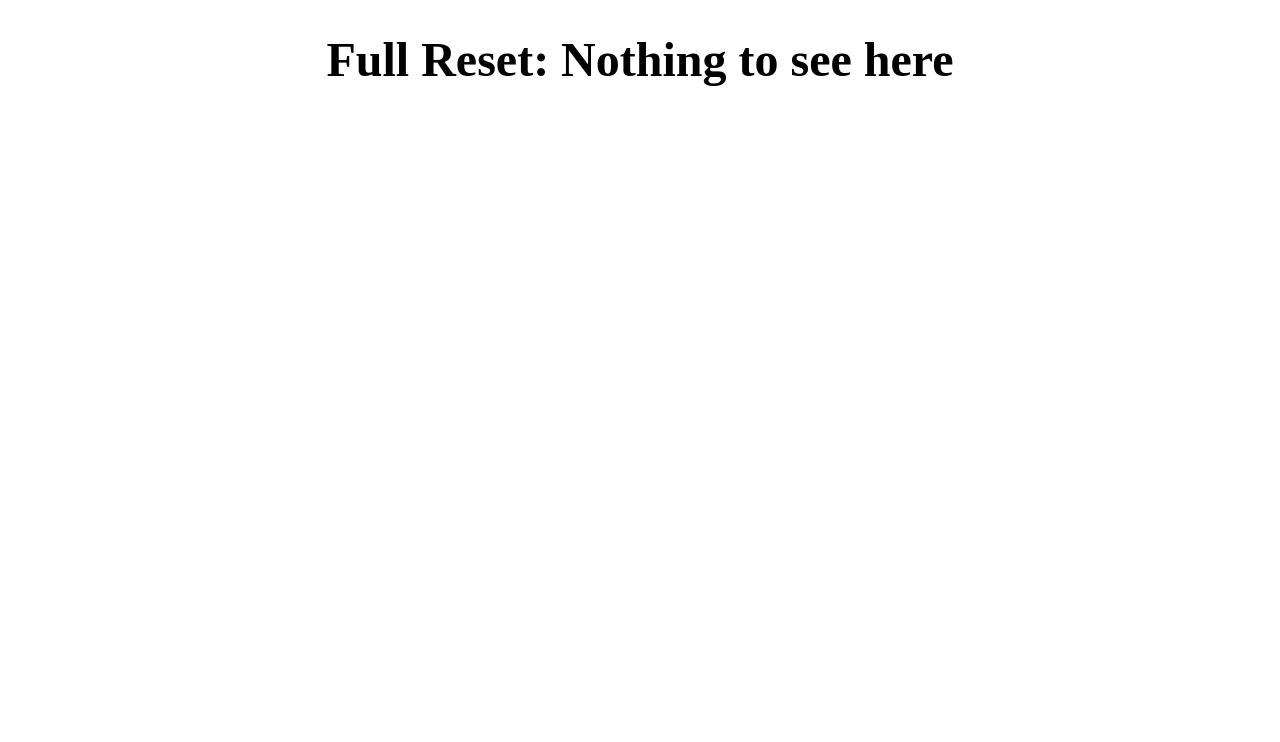
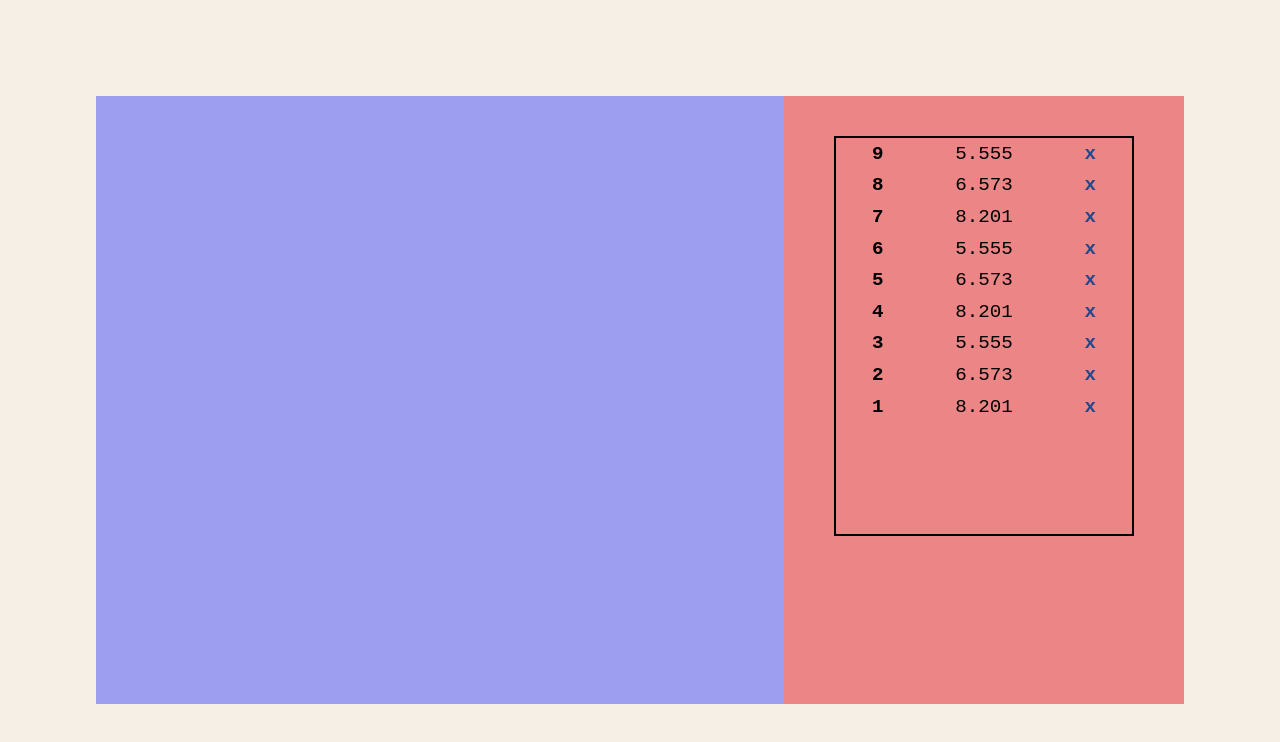
Before and after one commit to Scott-Gibson-Coding/Cubetimer, a React (Vite) app: page / in a window 1280 px wide. Shown: the top 742 px of the page. Built offline with nearby package versions, Linux system fonts and the light colour scheme.

Commit message:
Setup initial project structure and basic table styling

```diff
--- a/src/App.tsx
+++ /dev/null
@@ -1,16 +0,0 @@
-function Cubetimer() {
-  return (
-    <div
-      style={{
-        fontSize: "48px",
-        fontWeight: "bold",
-        textAlign: "center",
-        padding: "2rem",
-      }}
-    >
-      Full Reset: Nothing to see here
-    </div>
-  );
-}
-
-export default Cubetimer;
--- /dev/null
+++ b/src/Cubetimer.tsx
@@ -0,0 +1,26 @@
+import { Timer, Table } from "./components";
+import type { Solve } from "./types";
+import "./cubetimer.css";
+
+function Cubetimer() {
+  const mockSolves: Array<Solve> = [
+    { time: 5.555 },
+    { time: 6.573 },
+    { time: 8.201 },
+    { time: 5.555 },
+    { time: 6.573 },
+    { time: 8.201 },
+    { time: 5.555 },
+    { time: 6.573 },
+    { time: 8.201 },
+  ];
+
+  return (
+    <div className="container">
+      <Timer />
+      <Table solves={mockSolves} />
+    </div>
+  );
+}
+
+export default Cubetimer;
--- /dev/null
+++ b/src/components/Table/index.tsx
@@ -0,0 +1,25 @@
+import type { Solve } from "../../types";
+import "./style.css";
+
+type TableProps = {
+  solves: Array<Solve>;
+};
+const Table = ({ solves }: TableProps) => {
+  return (
+    <div className="table-container">
+      <table className="table">
+        <tbody>
+          {solves.map((solve, index) => (
+            <tr key={index}>
+              <td>{solves.length - index}</td>
+              <td>{solve.time}</td>
+              <td>x</td>
+            </tr>
+          ))}
+        </tbody>
+      </table>
+    </div>
+  );
+};
+
+export default Table;
--- /dev/null
+++ b/src/components/Table/style.css
@@ -0,0 +1,37 @@
+.table-container {
+  background-color: rgb(236, 134, 134);
+}
+
+.table {
+  display: block;
+  overflow-y: auto;
+  height: 400px;
+  width: 75%;
+  font-family: "Courier New", Courier, monospace;
+  font-size: 1.2rem;
+  margin: 2.5rem auto;
+  border: 2px solid black;
+}
+
+.table tbody {
+  display: grid;
+}
+
+.table tr {
+  display: flex;
+  justify-content: space-around;
+  padding-block: 0.3rem;
+}
+
+.table td:first-of-type {
+  font-weight: bold;
+}
+
+.table td:last-of-type {
+  font-weight: bold;
+  color: rgb(38, 70, 141);
+}
+
+.table td:last-of-type:hover {
+  cursor: pointer;
+}
--- /dev/null
+++ b/src/components/Timer/index.tsx
@@ -0,0 +1,7 @@
+import "./style.css";
+
+const Timer = () => {
+  return <div className="timer-container"></div>;
+};
+
+export default Timer;
--- /dev/null
+++ b/src/components/Timer/style.css
@@ -0,0 +1,3 @@
+.timer-container {
+  background-color: rgb(158, 158, 241);
+}
--- /dev/null
+++ b/src/components/index.ts
@@ -0,0 +1,4 @@
+import Timer from "./Timer";
+import Table from "./Table";
+
+export { Timer, Table };
--- /dev/null
+++ b/src/cubetimer.css
@@ -0,0 +1,6 @@
+.container {
+  height: 100svh;
+  padding: 6rem;
+  display: grid;
+  grid-template-columns: 1fr 400px;
+}
--- a/src/index.css
+++ b/src/index.css
@@ -23,6 +23,7 @@ html {
 /* min body height */
 body {
   min-height: 100svh;
+  background-color: rgb(245, 239, 230);
 }
 
 /* responsive images/videos */
--- a/src/main.tsx
+++ b/src/main.tsx
@@ -1,10 +1,10 @@
-import React from 'react'
-import ReactDOM from 'react-dom/client'
-import App from './App.tsx'
-import './index.css'
+import React from "react";
+import ReactDOM from "react-dom/client";
+import Cubetimer from "./Cubetimer.tsx";
+import "./index.css";
 
-ReactDOM.createRoot(document.getElementById('root')!).render(
+ReactDOM.createRoot(document.getElementById("root")!).render(
   <React.StrictMode>
-    <App />
-  </React.StrictMode>,
-)
+    <Cubetimer />
+  </React.StrictMode>
+);
--- /dev/null
+++ b/src/types.ts
@@ -0,0 +1,3 @@
+export type Solve = {
+  time: number;
+};
```
